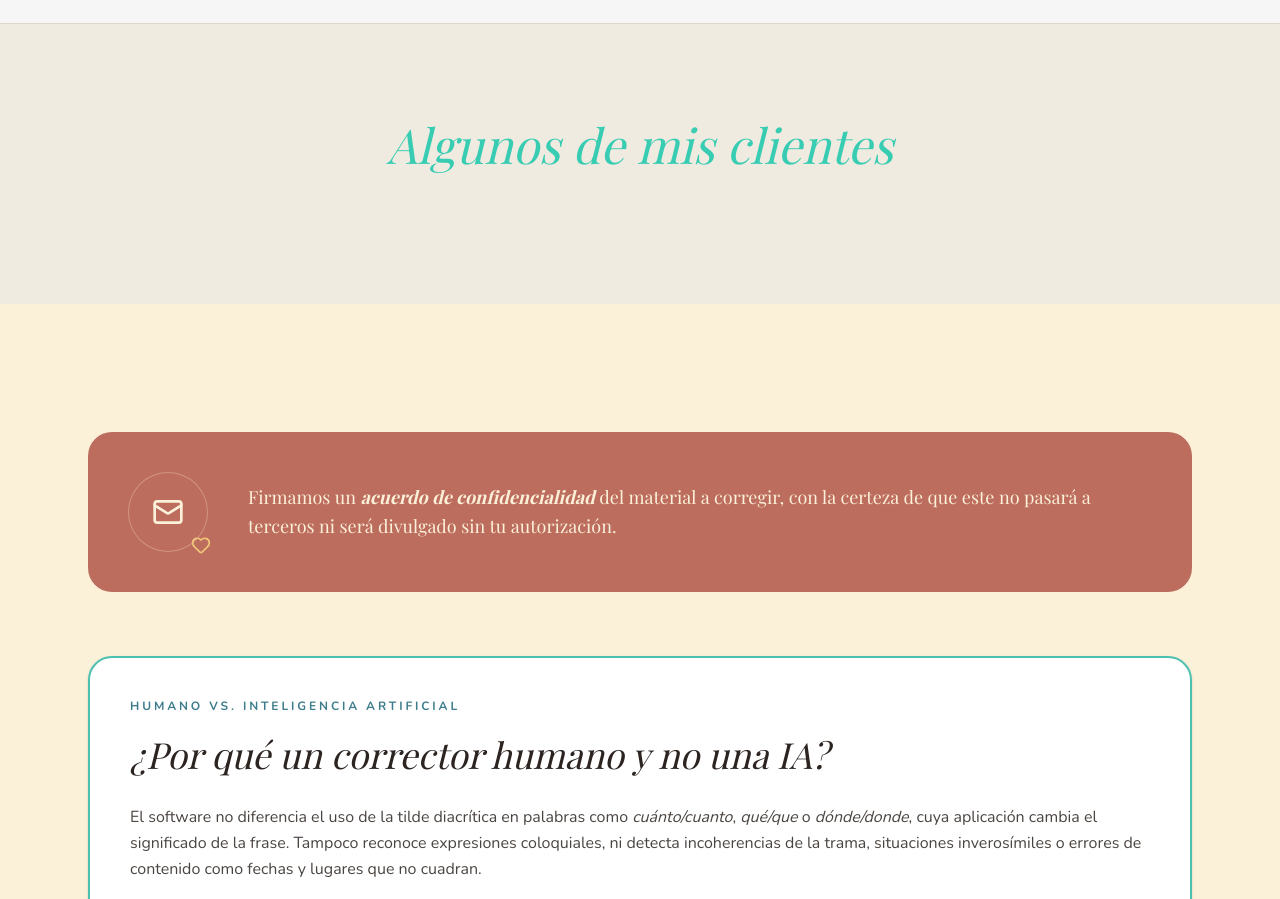
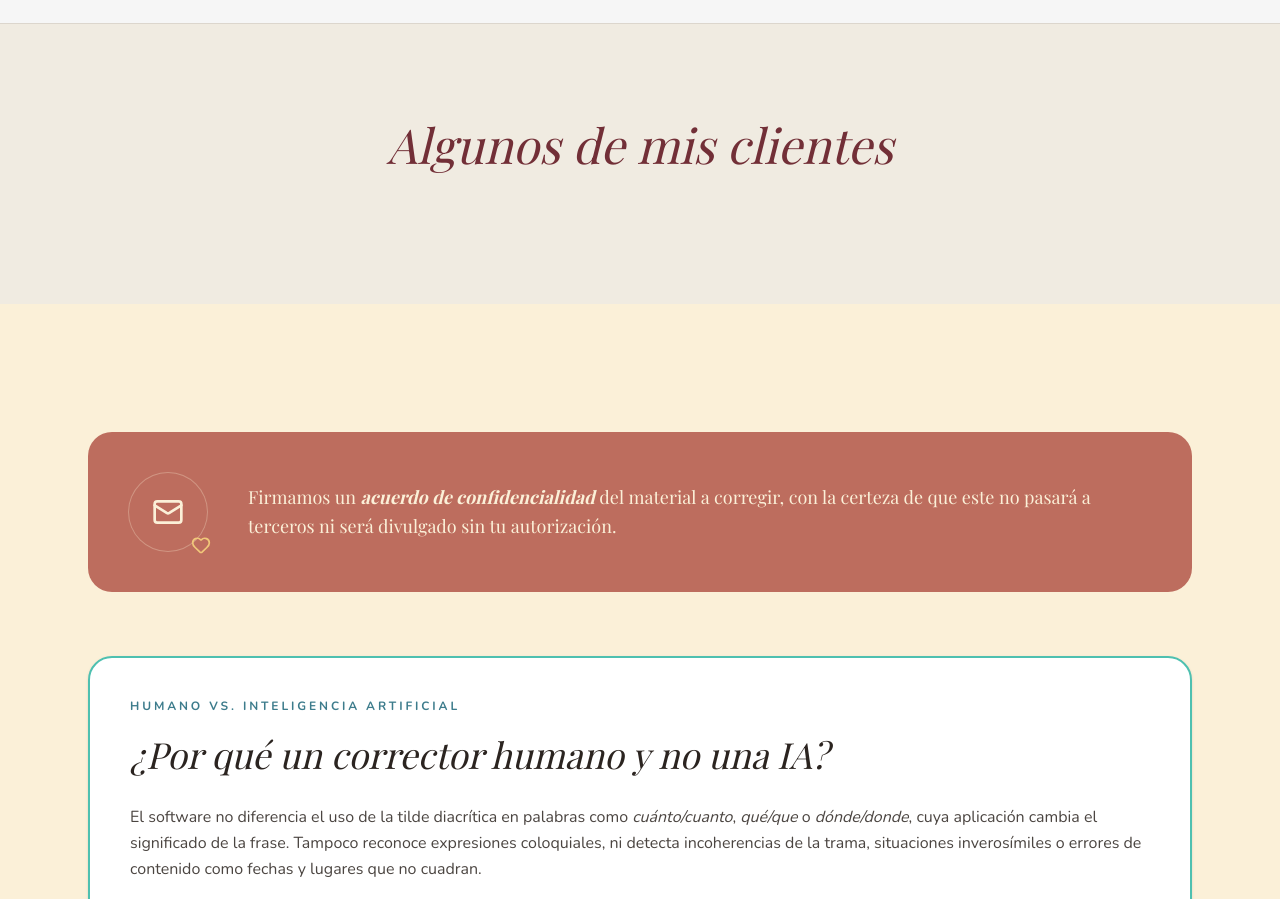
Before and after one commit to Airhonreality/Web-correctora, a Next.js app in the folder sitio-web/: page / in a window 1280 px wide. Shown: the part 2940-3839 px from the top of the page. Built offline with nearby package versions, Linux system fonts and the light colour scheme; no server answers; the database is empty; a web font is replaced by a local one.

Commit message:
feat(home): título 'Algunos de mis clientes' en color vinotinto (burgundy)

```diff
--- a/sitio-web/app/page.tsx
+++ b/sitio-web/app/page.tsx
@@ -264,7 +264,7 @@ export default async function Home() {
       {/* F. Algunos de mis clientes: slider de libros corregidos */}
       <section className="overflow-hidden bg-sand py-20 sm:py-24 border-t border-ink/10">
         <Container className="max-w-6xl text-center">
-          <p className="font-display text-4xl italic text-button-primary sm:text-5xl mb-10">
+          <p className="font-display text-4xl italic text-burgundy sm:text-5xl mb-10">
             Algunos de mis clientes
           </p>
         </Container>
```
